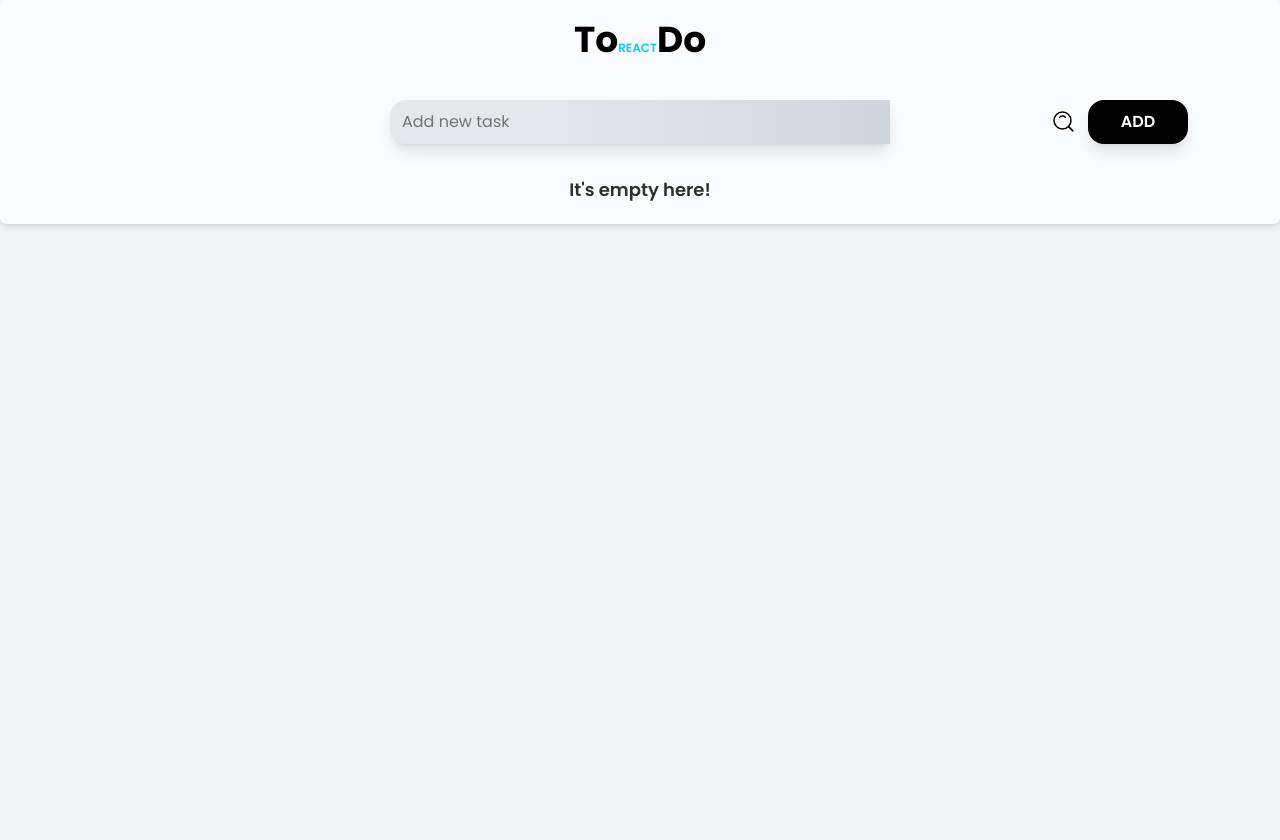
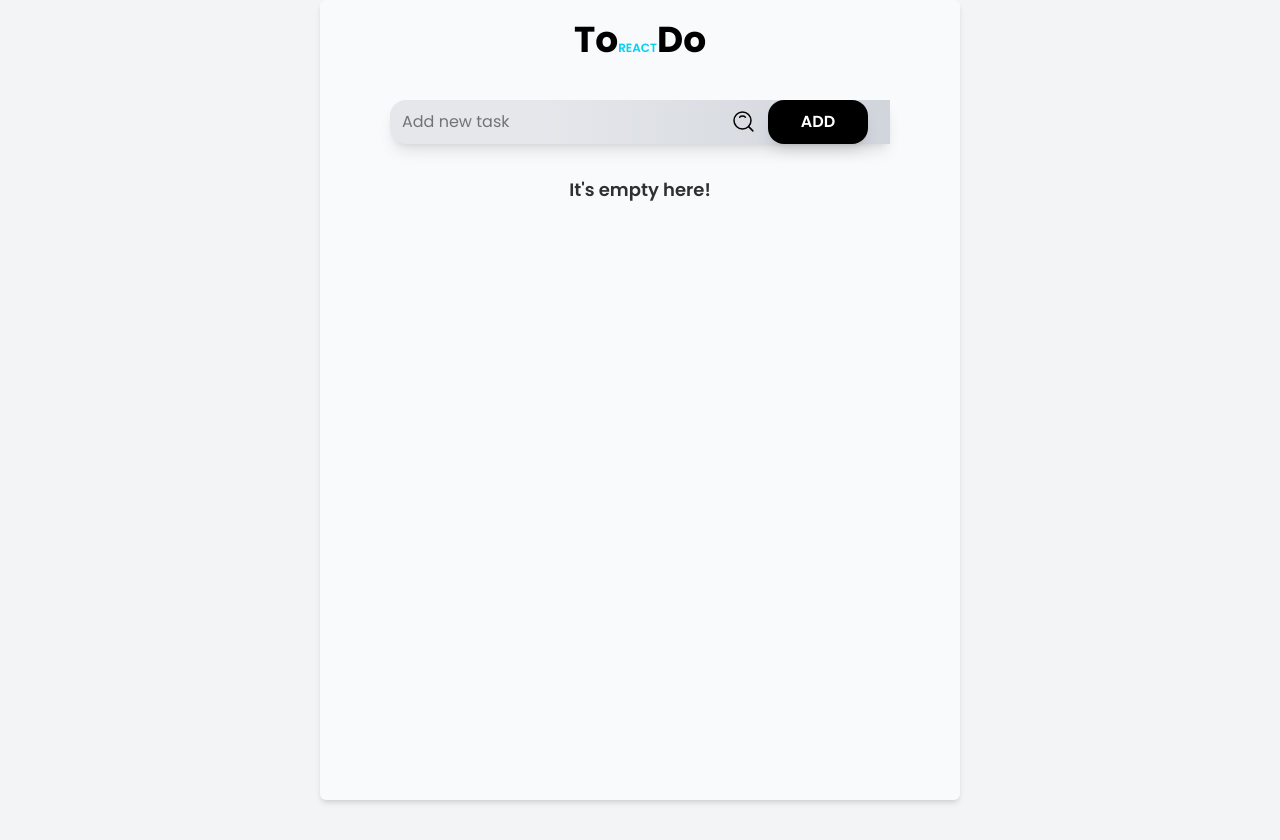
Before and after one commit to Zonda6996/To-React-Do, a React (Vite) app: page / in a window 1280 px wide. Before the commit the page ends 800 px from the top, so only its background shows below. Built offline with nearby package versions, Linux system fonts and the light colour scheme.

Commit message:
Style: fix bug with width and height

```diff
--- a/src/App.jsx
+++ b/src/App.jsx
@@ -4,7 +4,7 @@ import TodoListHeader from './features/todos/TodoListHeader'
 
 function App() {
 	return (
-		<div className='px-3 py-5 mx-auto mb-10 rounded-md shadow-md max-h-svh mt min-w-1/2 bg-gray-50'>
+		<div className='px-3 py-5 mx-auto mb-10 rounded-md shadow-md min-h-svh mt max-w-1/2 bg-gray-50'>
 			<h1 className='text-4xl font-bold text-center'>
 				To
 				<span className='text-xs font-semibold uppercase text-cyan-400'>
```
